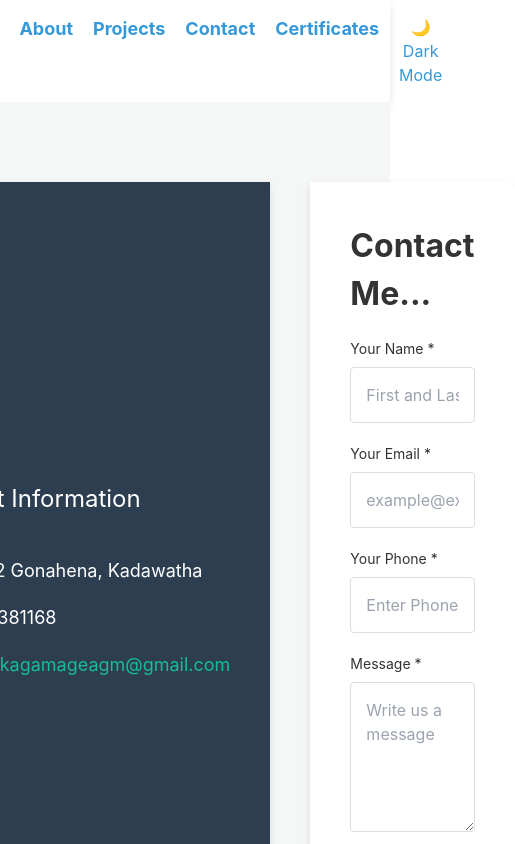
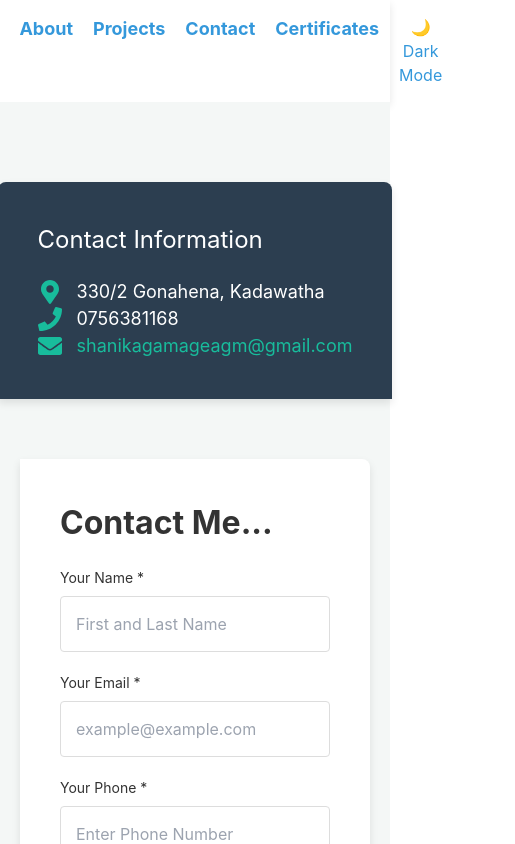
Before and after one commit to shanika97/PortfolioShanika, a React (Create React App) app: page /PortfolioShanika/contact in a window 390 px wide. Shown: the top 844 px of the page, 515 px wide, since content can reach past the window. Built offline with nearby package versions, Linux system fonts and the light colour scheme; the HTML template or start-up script is replaced by a standard one.

Commit message:
responsive setting contac page

```diff
--- a/src/pages/Contact.js
+++ b/src/pages/Contact.js
@@ -1,3 +1,201 @@
+// import React, { useState } from 'react';
+// import { FaMapMarkerAlt, FaEnvelope, FaPhone } from 'react-icons/fa';
+
+// const Contact = () => {
+//   const [formData, setFormData] = useState({
+//     name: '',
+//     email: '',
+//     phone: '',
+//     message: '',
+//   });
+
+//   const handleChange = (e) => {
+//     const { name, value } = e.target;
+//     setFormData({
+//       ...formData,
+//       [name]: value,
+//     });
+//   };
+
+//   const handleSubmit = (e) => {
+//     e.preventDefault();
+//     console.log('Form data submitted:', formData);
+//   };
+
+//   return (
+//     <main style={styles.container}>
+//       <div style={styles.columns}>
+//         <div style={styles.info}>
+//           <h2 style={styles.contactHeading}>Contact Information</h2>
+//           <div style={styles.infoItem}>
+//             <FaMapMarkerAlt style={styles.icon} />
+//             <p>330/2 Gonahena, Kadawatha</p>
+//           </div>
+//           <div style={styles.infoItem}>
+//             <FaPhone style={styles.icon} />
+//             <p>0756381168</p>
+//           </div>
+//           <div style={styles.infoItem}>
+//             <FaEnvelope style={styles.icon} />
+//             <p><a href="mailto:shanikagamageagm@gmail.com" style={styles.link}>shanikagamageagm@gmail.com</a></p>
+//           </div>
+//         </div>
+
+//         <form onSubmit={handleSubmit} style={styles.form}>
+//           <h1 style={styles.heading}>Contact Me...</h1>
+//           <div style={styles.formGroup}>
+//             <label style={styles.label} htmlFor="name">Your Name *</label>
+//             <input
+//               type="text"
+//               name="name"
+//               placeholder="First and Last Name"
+//               value={formData.name}
+//               onChange={handleChange}
+//               style={styles.input}
+//               required
+//             />
+//           </div>
+//           <div style={styles.formGroup}>
+//             <label style={styles.label} htmlFor="email">Your Email *</label>
+//             <input
+//               type="email"
+//               name="email"
+//               placeholder="example@example.com"
+//               value={formData.email}
+//               onChange={handleChange}
+//               style={styles.input}
+//               required
+//             />
+//           </div>
+//           <div style={styles.formGroup}>
+//             <label style={styles.label} htmlFor="phone">Your Phone *</label>
+//             <input
+//               type="tel"
+//               name="phone"
+//               placeholder="Enter Phone Number"
+//               value={formData.phone}
+//               onChange={handleChange}
+//               style={styles.input}
+//               required
+//             />
+//           </div>
+//           <div style={styles.formGroup}>
+//             <label style={styles.label} htmlFor="message">Message *</label>
+//             <textarea
+//               name="message"
+//               placeholder="Write us a message"
+//               value={formData.message}
+//               onChange={handleChange}
+//               style={styles.textarea}
+//               required
+//             />
+//           </div>
+//           <button type="submit" style={styles.button}>Send Message</button>
+//         </form>
+//       </div>
+//     </main>
+//   );
+// };
+
+// const styles = {
+//   container: {
+//     padding: '80px 20px',
+//     backgroundColor: '#f4f7f6',
+//     minHeight: '100vh',
+//   },
+//   columns: {
+//     display: 'flex',
+//     flexDirection: 'row',
+//     justifyContent: 'center',
+//     gap: '40px',
+//   },
+//   info: {
+//     flex: '1',
+//     padding: '40px',
+//     backgroundColor: '#2C3E50', // Dark background
+//     color: '#fff',
+//     borderRadius: '8px 0 0 8px',
+//     boxShadow: '0 4px 8px rgba(0, 0, 0, 0.1)',
+//     display: 'flex',
+//     flexDirection: 'column',
+//     justifyContent: 'center',
+//     gap: '20px',
+//   },
+//   contactHeading: {
+//     fontSize: '24px',
+//     marginBottom: '20px',
+//   },
+//   infoItem: {
+//     display: 'flex',
+//     alignItems: 'center',
+//     gap: '15px',
+//     fontSize: '18px',
+//   },
+//   icon: {
+//     fontSize: '24px',
+//     color: '#18BC9C', // Green color for icons
+//   },
+//   link: {
+//     color: '#18BC9C', // Green color for links
+//     textDecoration: 'none',
+//   },
+//   form: {
+//     flex: '1',
+//     maxWidth: '600px',
+//     backgroundColor: '#ffffff',
+//     padding: '40px',
+//     borderRadius: '0 8px 8px 0',
+//     boxShadow: '0 4px 8px rgba(0, 0, 0, 0.1)',
+//   },
+//   heading: {
+//     fontSize: '2rem',
+//     fontWeight: 'bold',
+//     marginBottom: '20px',
+//     color: '#333',
+//     textAlign: 'left',
+//   },
+//   formGroup: {
+//     marginBottom: '20px',
+//   },
+//   label: {
+//     display: 'block',
+//     marginBottom: '8px',
+//     fontSize: '14px',
+//     color: '#333',
+//   },
+//   input: {
+//     width: '100%',
+//     padding: '15px',
+//     fontSize: '16px',
+//     borderRadius: '4px',
+//     border: '1px solid #ddd',
+//     outline: 'none',
+//     transition: 'border-color 0.3s ease',
+//   },
+//   textarea: {
+//     width: '100%',
+//     padding: '15px',
+//     fontSize: '16px',
+//     borderRadius: '4px',
+//     border: '1px solid #ddd',
+//     outline: 'none',
+//     height: '150px',
+//     transition: 'border-color 0.3s ease',
+//   },
+//   button: {
+//     width: '100%',
+//     padding: '15px',
+//     fontSize: '16px',
+//     backgroundColor: '#18BC9C',
+//     color: '#fff',
+//     borderRadius: '4px',
+//     border: 'none',
+//     cursor: 'pointer',
+//     transition: 'background-color 0.3s ease',
+//   },
+// };
+
+// export default Contact;
 import React, { useState } from 'react';
 import { FaMapMarkerAlt, FaEnvelope, FaPhone } from 'react-icons/fa';
 
@@ -108,18 +306,16 @@ const styles = {
     flexDirection: 'row',
     justifyContent: 'center',
     gap: '40px',
+    flexWrap: 'wrap', // Ensure columns wrap on smaller screens
   },
   info: {
     flex: '1',
     padding: '40px',
-    backgroundColor: '#2C3E50', // Dark background
+    backgroundColor: '#2C3E50',
     color: '#fff',
-    borderRadius: '8px 0 0 8px',
+    borderRadius: '8px 8px 0 0', // Rounded corners
     boxShadow: '0 4px 8px rgba(0, 0, 0, 0.1)',
-    display: 'flex',
-    flexDirection: 'column',
-    justifyContent: 'center',
-    gap: '20px',
+    marginBottom: '20px', // Space below the info box
   },
   contactHeading: {
     fontSize: '24px',
@@ -133,10 +329,10 @@ const styles = {
   },
   icon: {
     fontSize: '24px',
-    color: '#18BC9C', // Green color for icons
+    color: '#18BC9C',
   },
   link: {
-    color: '#18BC9C', // Green color for links
+    color: '#18BC9C',
     textDecoration: 'none',
   },
   form: {
@@ -144,7 +340,7 @@ const styles = {
     maxWidth: '600px',
     backgroundColor: '#ffffff',
     padding: '40px',
-    borderRadius: '0 8px 8px 0',
+    borderRadius: '0 8px 8px 8px',
     boxShadow: '0 4px 8px rgba(0, 0, 0, 0.1)',
   },
   heading: {
@@ -193,6 +389,17 @@ const styles = {
     cursor: 'pointer',
     transition: 'background-color 0.3s ease',
   },
+  '@media (max-width: 768px)': {
+    columns: {
+      flexDirection: 'column', // Stack columns vertically on small screens
+    },
+    info: {
+      borderRadius: '8px 8px 0 0', // Adjust border radius for stacked columns
+    },
+    form: {
+      borderRadius: '0 0 8px 8px', // Adjust border radius for stacked columns
+    },
+  },
 };
 
 export default Contact;
```
